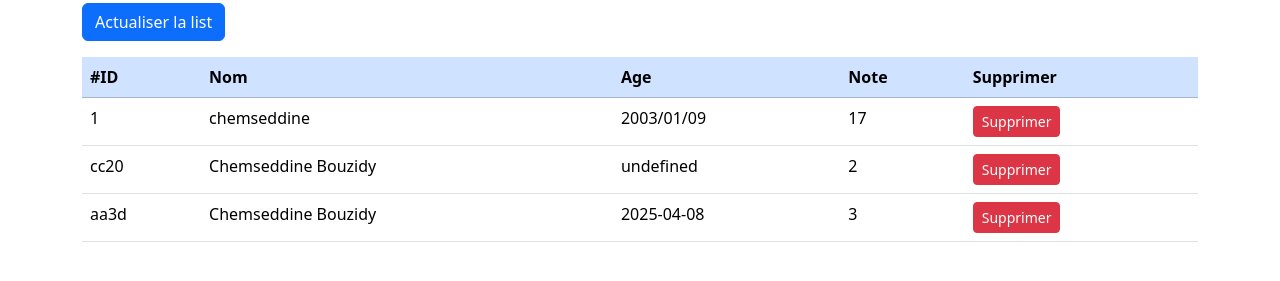
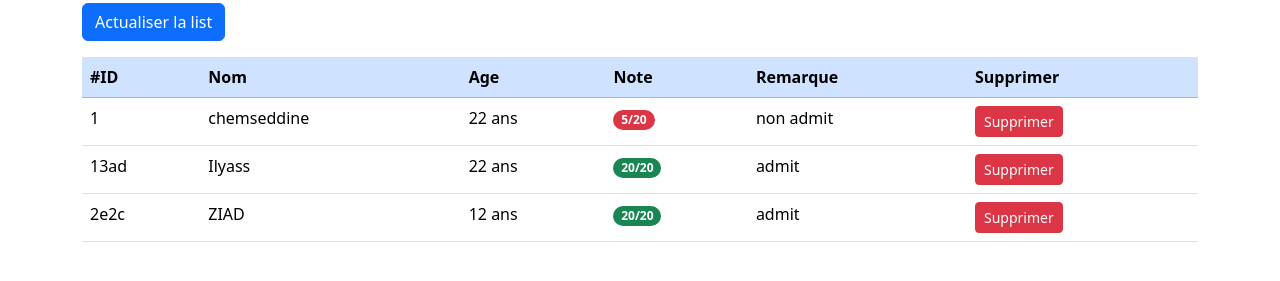
Before and after one commit to ChemseddineBouzidy/Javascript-Mini-Projet, a website with bundled scripts: page index.html in a window 1280 px wide. Shown: the part 421-702 px from the top of the page. Built offline with nearby package versions, Linux system fonts and the light colour scheme; data requests are answered from the project's data file.

Commit message:
getAge isAdmitted

```diff
--- a/db.json
+++ b/db.json
@@ -4,18 +4,19 @@
       "id": 1,
       "name": "chemseddine",
       "date": "2003/01/09",
-      "note": 17
+      "note": 5
     },
     {
-      "id": "cc20",
-      "name": "Chemseddine Bouzidy",
-      "note": "2"
+      "id": "13ad",
+      "name": "Ilyass",
+      "date": "2003-11-26",
+      "note": "20"
     },
     {
-      "id": "aa3d",
-      "name": "Chemseddine Bouzidy",
-      "date": "2025-04-08",
-      "note": "3"
+      "id": "2e2c",
+      "name": "ZIAD",
+      "date": "2013-12-27",
+      "note": "20"
     }
   ]
 }
--- a/index.html
+++ b/index.html
@@ -24,6 +24,7 @@
                     <input type="date" class="form-control" name="date" id="date" />
                 </div>
                 <div class="mb-3">
+
                     <label for="note" class="form-label">Note</label>
                     <input type="number" min="0" max="20" step="0.1" class="form-control" name="note" id="note" />
                 </div>
@@ -42,6 +43,7 @@
                             <th scope="col">Nom </th>
                             <th scope="col">Age </th>
                             <th scope="col">Note </th>
+                            <th scope="col">Remarque </th>
                             <th scope="col">Supprimer </th>
                         </tr>
                     </thead>
--- a/js/etudiant.js
+++ b/js/etudiant.js
@@ -1,11 +1,13 @@
 import { ENDPOINT } from "./constants.js"
 export default class Etudiant {
+    static MAX_NOTE = 20
     constructor(name, date, note) {
         this.name = name
         this.date = date
         this.note = note
     }
-    getAge = () =>{}
+    getAge = () =>{ return (new Date()).getFullYear() - new Date(this.date).getFullYear()}
+    isAdmitted = () => { return this.note >= 10 ? 'admit' : 'non admit'}
     static allEtudiants = async () => {
         const  response = await fetch(ENDPOINT)
         const etudiants = await response.json()
@@ -27,4 +29,6 @@ export default class Etudiant {
         console.log(response)
         return response
     }
+
+
 }
--- a/js/script.js
+++ b/js/script.js
@@ -10,14 +10,17 @@ import Etudiant from "./etudiant.js";
 const displayEtudiants = async () => {
     return Etudiant.allEtudiants()
         .then((response) => {
-            return response.map((etudiant) => {
-                const { id, name, date, note } = etudiant
+            return response.map((data) => {
+                const { id, name, date, note } = data
+                const etudiant = new Etudiant(name,date,note)
+
                 return `
                     <tr>
                         <td>${id}</td>
-                        <td>${name}</td>
-                        <td>${date}</td>
-                        <td>${note}</td>
+                        <td>${etudiant.name}</td>
+                        <td>${etudiant.getAge()} ans </td>
+                        <td><span class="badge rounded-pill text-bg-${etudiant.note >= 10 ? 'success' : 'danger'}">${etudiant.note}/${Etudiant.MAX_NOTE} </span>   </td>
+                         <td> ${etudiant.isAdmitted()} </td>
                         <td><button class='btn btn-danger btn-sm'>Supprimer</button></td>
                     </tr>`
                 console.log(id, name, date, note)
```
